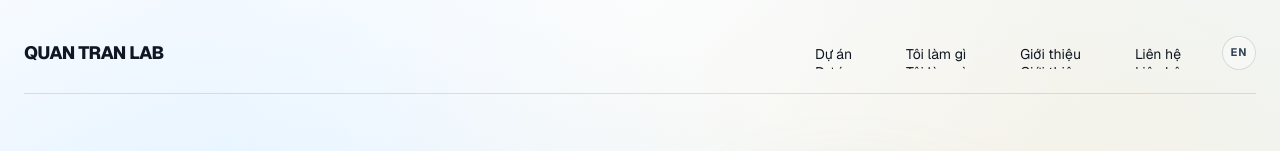
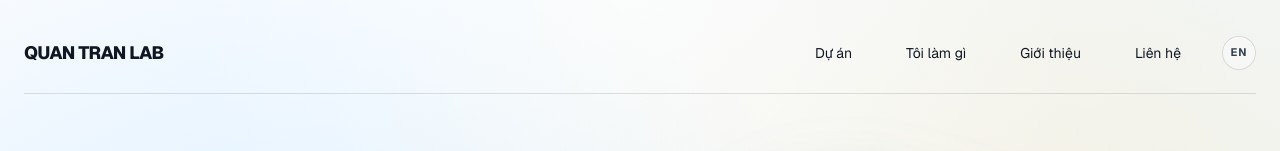
Before and after one commit to quantran159/quantranlab, a Next.js app: page / in a window 1280 px wide. Shown: the top 151 px of the page. Built offline with nearby package versions, Linux system fonts and the light colour scheme.

Commit message:
Fix navigation text clipping

```diff
--- a/src/app/accessibility.css
+++ b/src/app/accessibility.css
@@ -375,9 +375,7 @@ a:focus-visible {
 .header-nav-link {
   position: relative;
   display: inline-flex !important;
-  height: 34px;
   align-items: flex-start;
-  overflow: hidden;
   padding: 8px 12px;
   border: 1px solid transparent;
   border-radius: 999px;
@@ -386,6 +384,12 @@ a:focus-visible {
   line-height: 18px;
   text-decoration: none;
   transition: border-color 260ms ease, background 260ms ease, box-shadow 260ms ease, transform 260ms ease;
+}
+
+.header-nav-link-viewport {
+  display: block;
+  height: 18px;
+  overflow: hidden;
 }
 
 .header-nav-link-track {
@@ -502,7 +506,6 @@ a:focus-visible {
 
   .header-mobile-menu .header-nav-link {
     display: flex !important;
-    height: 34px;
     padding: 8px 12px;
   }
 
--- a/src/components/Header.tsx
+++ b/src/components/Header.tsx
@@ -7,9 +7,11 @@ import { useLanguage } from "./LanguageProvider";
 function AnimatedNavLink({ href, children, onClick }: { href: string; children: string; onClick?: () => void }) {
   return (
     <Link className="header-nav-link" href={href} onClick={onClick}>
-      <span className="header-nav-link-track">
-        <span>{children}</span>
-        <span aria-hidden="true">{children}</span>
+      <span className="header-nav-link-viewport">
+        <span className="header-nav-link-track">
+          <span>{children}</span>
+          <span aria-hidden="true">{children}</span>
+        </span>
       </span>
     </Link>
   );
```
